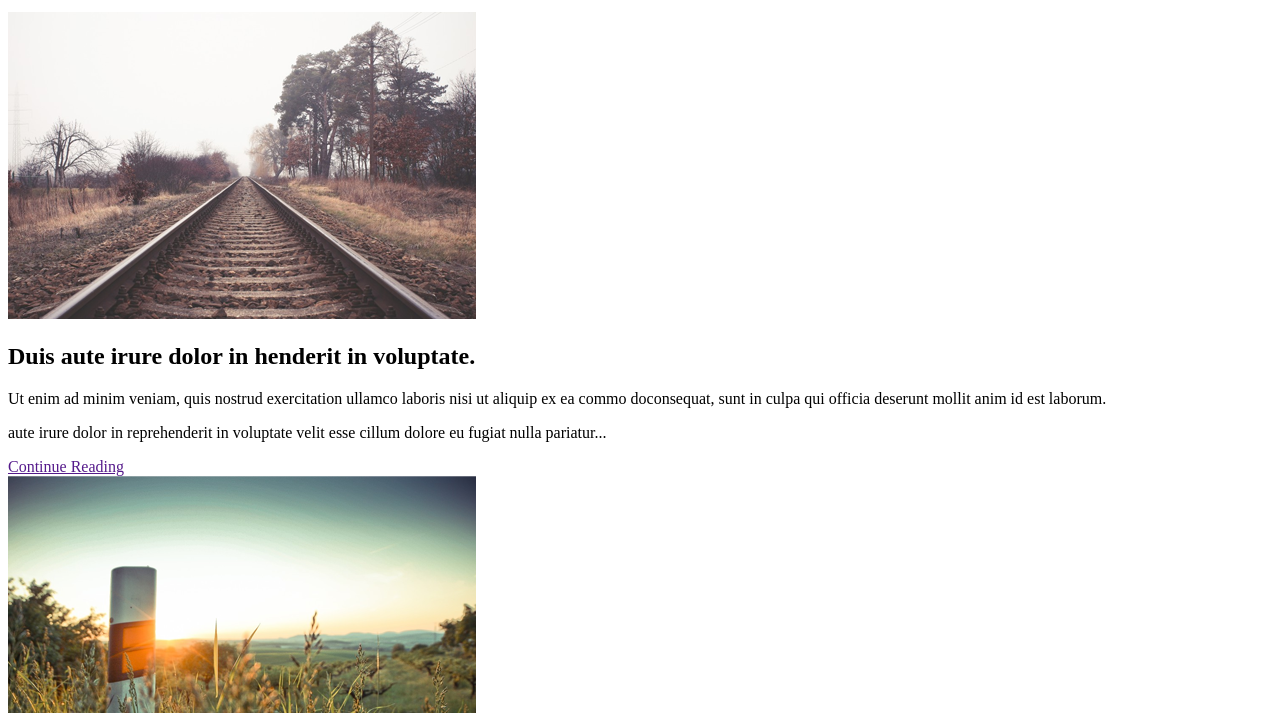
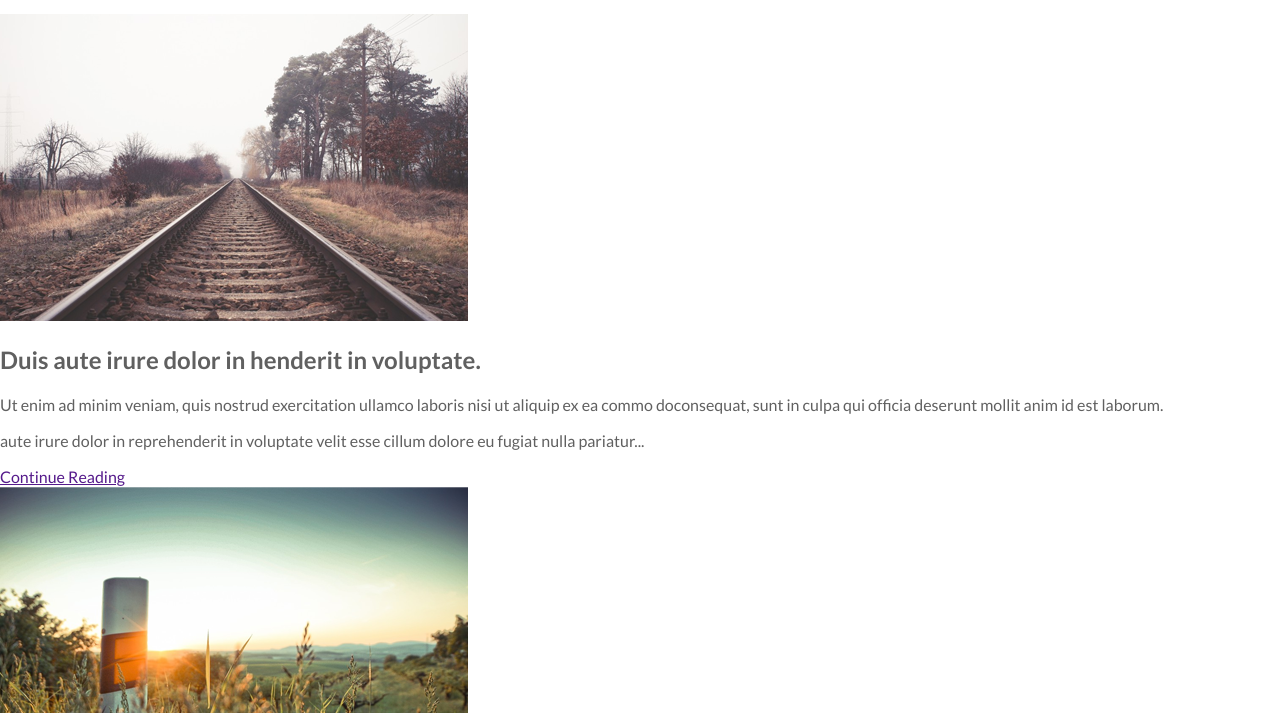
Before and after one commit to syntaxcat/mister-blogger, a plain HTML site: page index.html in a window 1280 px wide. Shown: the part 118-831 px from the top of the page. Drawn offline with Linux system fonts and the light colour scheme.

Commit message:
add base styles

```diff
--- a/index.html
+++ b/index.html
@@ -5,6 +5,8 @@
     <meta http-equiv="X-UA-Compatible" content="IE=edge">
     <meta name="viewport" content="width=device-width, initial-scale=1.0">
     <title>mister-blogger</title>
+    <link href="https://fonts.googleapis.com/css2?family=Lato:wght@400;700&display=swap" rel="stylesheet">
+    <link rel="stylesheet" href="styles/base.css">
 </head>
 <body>
 
--- /dev/null
+++ b/styles/base.css
@@ -0,0 +1,18 @@
+:root {
+	--clr1: #606060;
+}
+
+* {
+	box-sizing: border-box;
+}
+
+html {
+	color: var(--clr1);
+	font-family: Lato, serif;
+	line-height: 1.25;
+}
+
+body {
+	margin: 0;
+	font-size: 1rem;
+}
```
